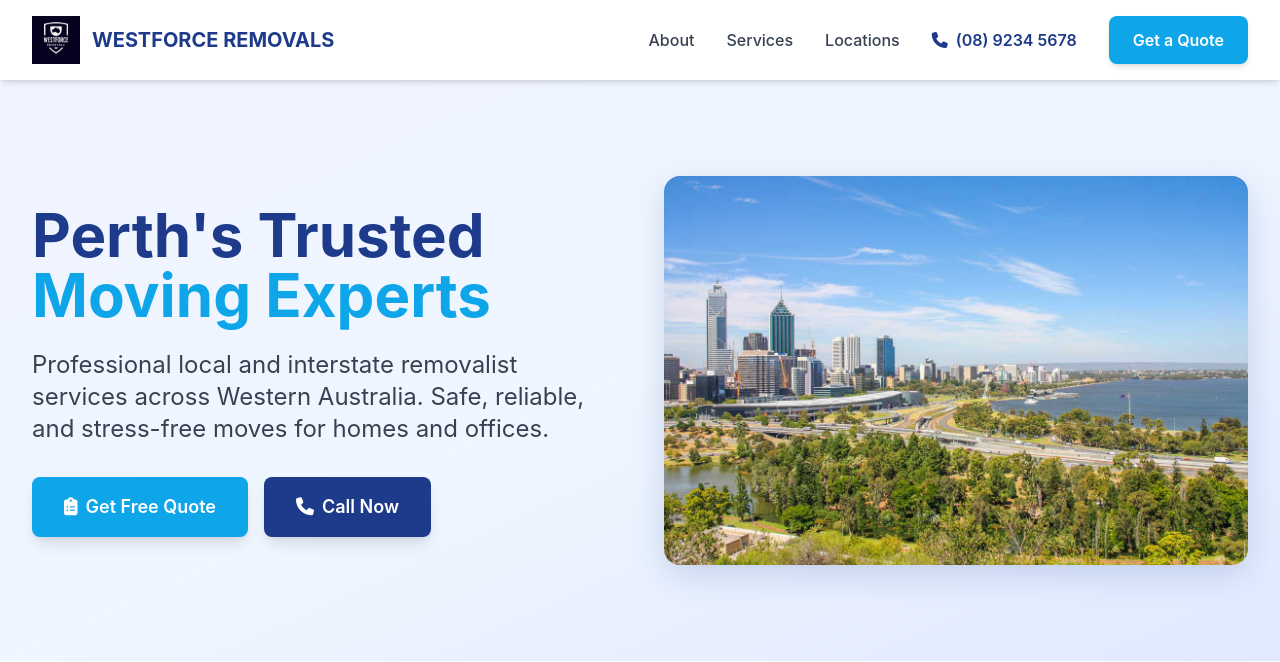
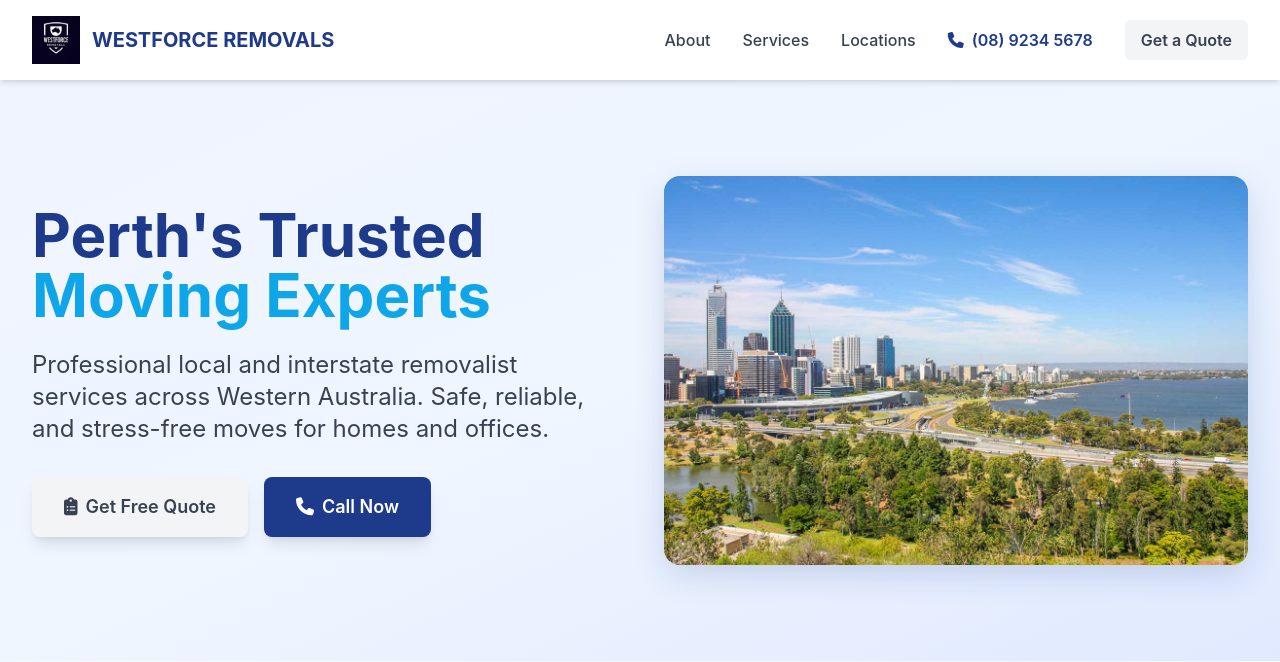
Before and after one commit to gmartincor/westforce, a Django app: page / in a window 1280 px wide. Shown: the top 662 px of the page. Run offline with Django 4.2, Linux system fonts and the light colour scheme; style sheets or scripts are compiled from the project's sources.

Commit message:
Apply consistent gray button styling (gray-100/gray-200) to landing page CTAs

```diff
--- a/templates/landing/components/quote-form.html
+++ b/templates/landing/components/quote-form.html
@@ -59,7 +59,7 @@
                     </div>
 
                     <div class="flex justify-end mt-8">
-                        <button type="button" data-next-step class="bg-accent-500 text-white px-8 py-3 rounded-lg font-semibold hover:bg-accent-600 transition-all shadow-md">
+                        <button type="button" data-next-step class="bg-gray-100 text-gray-700 px-4 py-2 rounded-md hover:bg-gray-200 transition-colors font-semibold">
                             Next
                         </button>
                     </div>
@@ -134,10 +134,10 @@
                     </div>
 
                     <div class="flex justify-between mt-8">
-                        <button type="button" data-prev-step class="bg-gray-200 text-gray-700 px-8 py-3 rounded-lg font-semibold hover:bg-gray-300 transition-all">
+                        <button type="button" data-prev-step class="bg-gray-100 text-gray-700 px-4 py-2 rounded-md hover:bg-gray-200 transition-colors font-semibold">
                             Back
                         </button>
-                        <button type="button" data-next-step class="bg-accent-500 text-white px-8 py-3 rounded-lg font-semibold hover:bg-accent-600 transition-all shadow-md">
+                        <button type="button" data-next-step class="bg-gray-100 text-gray-700 px-4 py-2 rounded-md hover:bg-gray-200 transition-colors font-semibold">
                             Next
                         </button>
                     </div>
@@ -164,10 +164,10 @@
                     </div>
 
                     <div class="flex justify-between mt-8">
-                        <button type="button" data-prev-step class="bg-gray-200 text-gray-700 px-8 py-3 rounded-lg font-semibold hover:bg-gray-300 transition-all">
+                        <button type="button" data-prev-step class="bg-gray-100 text-gray-700 px-4 py-2 rounded-md hover:bg-gray-200 transition-colors font-semibold">
                             Back
                         </button>
-                        <button type="button" data-next-step class="bg-accent-500 text-white px-8 py-3 rounded-lg font-semibold hover:bg-accent-600 transition-all shadow-md">
+                        <button type="button" data-next-step class="bg-gray-100 text-gray-700 px-4 py-2 rounded-md hover:bg-gray-200 transition-colors font-semibold">
                             Next
                         </button>
                     </div>
@@ -206,10 +206,10 @@
                     </div>
 
                     <div class="flex justify-between mt-8">
-                        <button type="button" data-prev-step class="bg-gray-200 text-gray-700 px-8 py-3 rounded-lg font-semibold hover:bg-gray-300 transition-all">
+                        <button type="button" data-prev-step class="bg-gray-100 text-gray-700 px-4 py-2 rounded-md hover:bg-gray-200 transition-colors font-semibold">
                             Back
                         </button>
-                        <button type="button" data-next-step class="bg-accent-500 text-white px-8 py-3 rounded-lg font-semibold hover:bg-accent-600 transition-all shadow-md">
+                        <button type="button" data-next-step class="bg-gray-100 text-gray-700 px-4 py-2 rounded-md hover:bg-gray-200 transition-colors font-semibold">
                             Next
                         </button>
                     </div>
@@ -241,10 +241,10 @@
                     </div>
 
                     <div class="flex justify-between mt-8">
-                        <button type="button" data-prev-step class="bg-gray-200 text-gray-700 px-8 py-3 rounded-lg font-semibold hover:bg-gray-300 transition-all">
+                        <button type="button" data-prev-step class="bg-gray-100 text-gray-700 px-4 py-2 rounded-md hover:bg-gray-200 transition-colors font-semibold">
                             Back
                         </button>
-                        <button type="button" data-next-step class="bg-accent-500 text-white px-8 py-3 rounded-lg font-semibold hover:bg-accent-600 transition-all shadow-md">
+                        <button type="button" data-next-step class="bg-gray-100 text-gray-700 px-4 py-2 rounded-md hover:bg-gray-200 transition-colors font-semibold">
                             Next
                         </button>
                     </div>
@@ -332,10 +332,10 @@
                     </div>
 
                     <div class="flex justify-between mt-8">
-                        <button type="button" data-prev-step class="bg-gray-200 text-gray-700 px-8 py-3 rounded-lg font-semibold hover:bg-gray-300 transition-all">
+                        <button type="button" data-prev-step class="bg-gray-100 text-gray-700 px-4 py-2 rounded-md hover:bg-gray-200 transition-colors font-semibold">
                             Back
                         </button>
-                        <button type="submit" id="submit-quote" class="bg-accent-500 text-white px-8 py-3 rounded-lg font-semibold hover:bg-accent-600 transition-all shadow-md">
+                        <button type="submit" id="submit-quote" class="bg-gray-100 text-gray-700 px-4 py-2 rounded-md hover:bg-gray-200 transition-colors font-semibold">
                             Send Quote Request
                         </button>
                     </div>
--- a/templates/landing/home.html
+++ b/templates/landing/home.html
@@ -35,7 +35,7 @@
                         <i class="fas fa-phone mr-2"></i>
                         <span>(08) 9234 5678</span>
                     </a>
-                    <a href="#quote" class="bg-accent-500 text-white px-6 py-3 rounded-lg font-semibold hover:bg-accent-600 transition-all shadow-md hover:shadow-lg">
+                    <a href="#quote" class="bg-gray-100 text-gray-700 px-4 py-2 rounded-md hover:bg-gray-200 transition-colors font-semibold">
                         Get a Quote
                     </a>
                 </nav>
@@ -54,7 +54,7 @@
                 <a href="tel:+61892345678" class="block text-primary-900 font-semibold py-2">
                     <i class="fas fa-phone mr-2"></i>(08) 9234 5678
                 </a>
-                <a href="#quote" class="block bg-accent-500 text-white text-center px-6 py-3 rounded-lg font-semibold hover:bg-accent-600">
+                <a href="#quote" class="block bg-gray-100 text-gray-700 text-center px-4 py-2 rounded-md hover:bg-gray-200 transition-colors font-semibold">
                     Get a Quote
                 </a>
             </div>
@@ -75,7 +75,7 @@
                             Professional local and interstate removalist services across Western Australia. Safe, reliable, and stress-free moves for homes and offices.
                         </p>
                         <div class="flex flex-col sm:flex-row gap-4">
-                            <a href="#quote" class="bg-accent-500 text-white px-8 py-4 rounded-lg text-lg font-semibold hover:bg-accent-600 transition-all shadow-lg hover:shadow-xl inline-flex items-center justify-center">
+                            <a href="#quote" class="bg-gray-100 text-gray-700 px-8 py-4 rounded-lg text-lg font-semibold hover:bg-gray-200 transition-all shadow-lg hover:shadow-xl inline-flex items-center justify-center">
                                 <i class="fas fa-clipboard-list mr-2"></i>
                                 Get Free Quote
                             </a>
@@ -383,7 +383,7 @@
                     <p class="text-lg text-gray-300 mb-6">
                         We service all Perth metropolitan areas and can arrange interstate moves across Australia.
                     </p>
-                    <a href="#quote" class="bg-accent-500 text-white px-8 py-4 rounded-lg text-lg font-semibold hover:bg-accent-600 transition-all inline-block shadow-lg">
+                    <a href="#quote" class="bg-gray-100 text-gray-700 px-8 py-4 rounded-lg text-lg font-semibold hover:bg-gray-200 transition-all inline-block shadow-lg">
                         Get a Custom Quote
                     </a>
                 </div>
```
